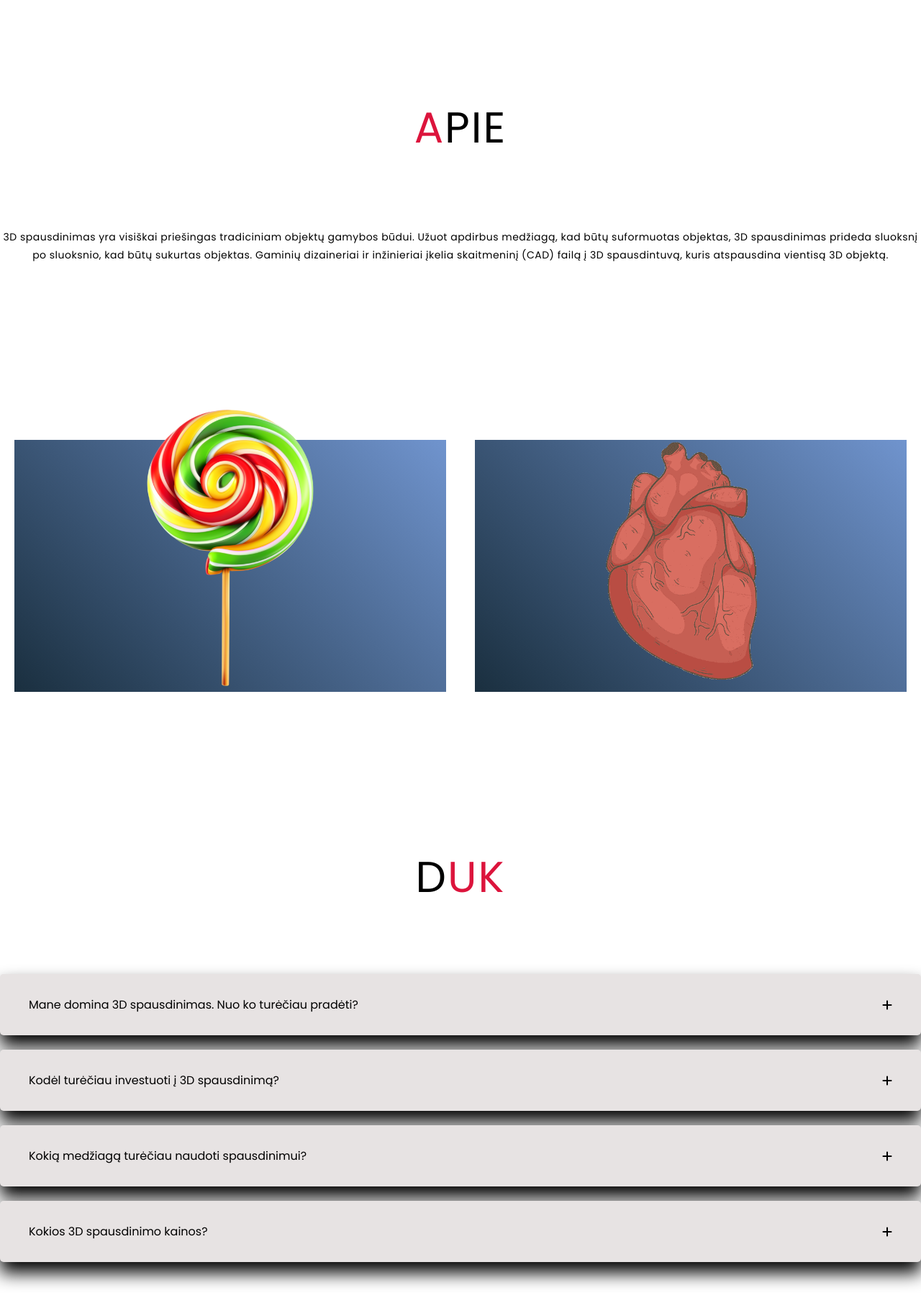
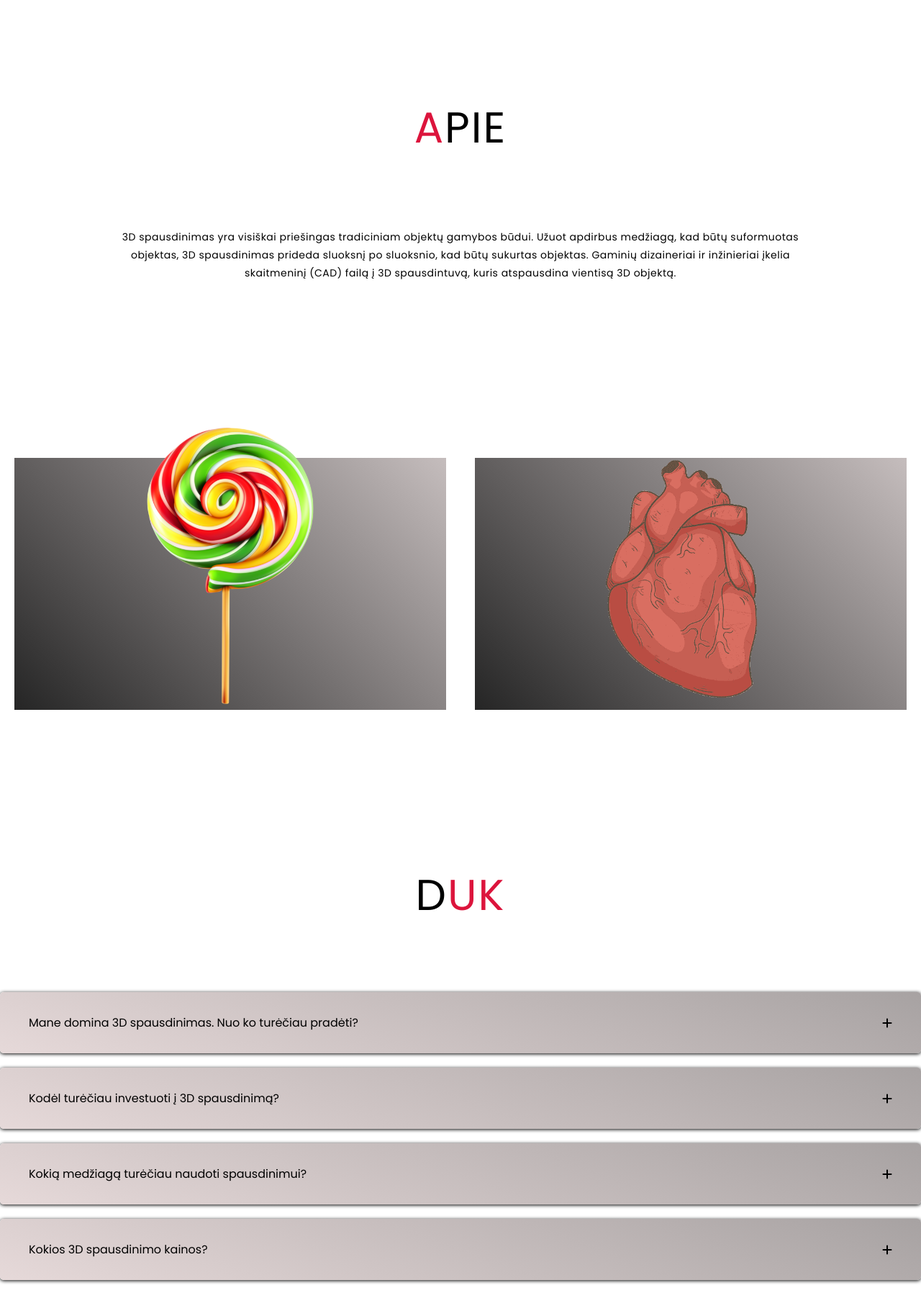
Before and after one commit to vytenedys/vytenedys.github.io, a plain HTML site: page index.html in a window 1280 px wide. Shown: the part 1100-2896 px from the top of the page at 72% size. Drawn offline with Linux system fonts and the light colour scheme; files whose address does not match are found by name.

Commit message:
style.css

```diff
--- a/style.css
+++ b/style.css
@@ -332,6 +332,8 @@ transform: rotate(calc(36deg* var(--i)));
 	background-color: transparent;
 	align-items: center;
 	justify-content: center;
+	margin-left: 150px;
+	margin-right: 150px;
 }
 *
 {
@@ -363,7 +365,7 @@ body{
 	transition: 0.5s;
 	justify-content: flex-start;
 	align-items: center;
-	background: linear-gradient(45deg, #1a2f3f, #7094ce);
+	background: linear-gradient(45deg, #252525, #c5bdbd);
 	}
 .my
 {
@@ -386,7 +388,7 @@ body{
 }
 .container3 .card:hover img
 {
-	left: 75%;
+	left: 78%;
 	height: 500px;
 }
 .container3 .card .content2
@@ -416,7 +418,6 @@ body{
 .container3 .card .content2 p
 {
 color: white;
-left: 200px;
 }
 .container3 .card .content2 a
 {
@@ -449,11 +450,11 @@ body{
 	background-color: rgb(255, 255, 255);
 }
 .wrapper{
-background-color: rgb(231, 227, 227);
+background: linear-gradient(20deg, rgb(230, 217, 217), rgb(167, 162, 162));
 margin-bottom: 20px;
 padding: 15px 40px;
 border-radius: 5px;
-box-shadow: 0 15px 25px black;
+box-shadow: 0 1px 5px black;
 }
 .toggle{
 	width: 100%;
```
